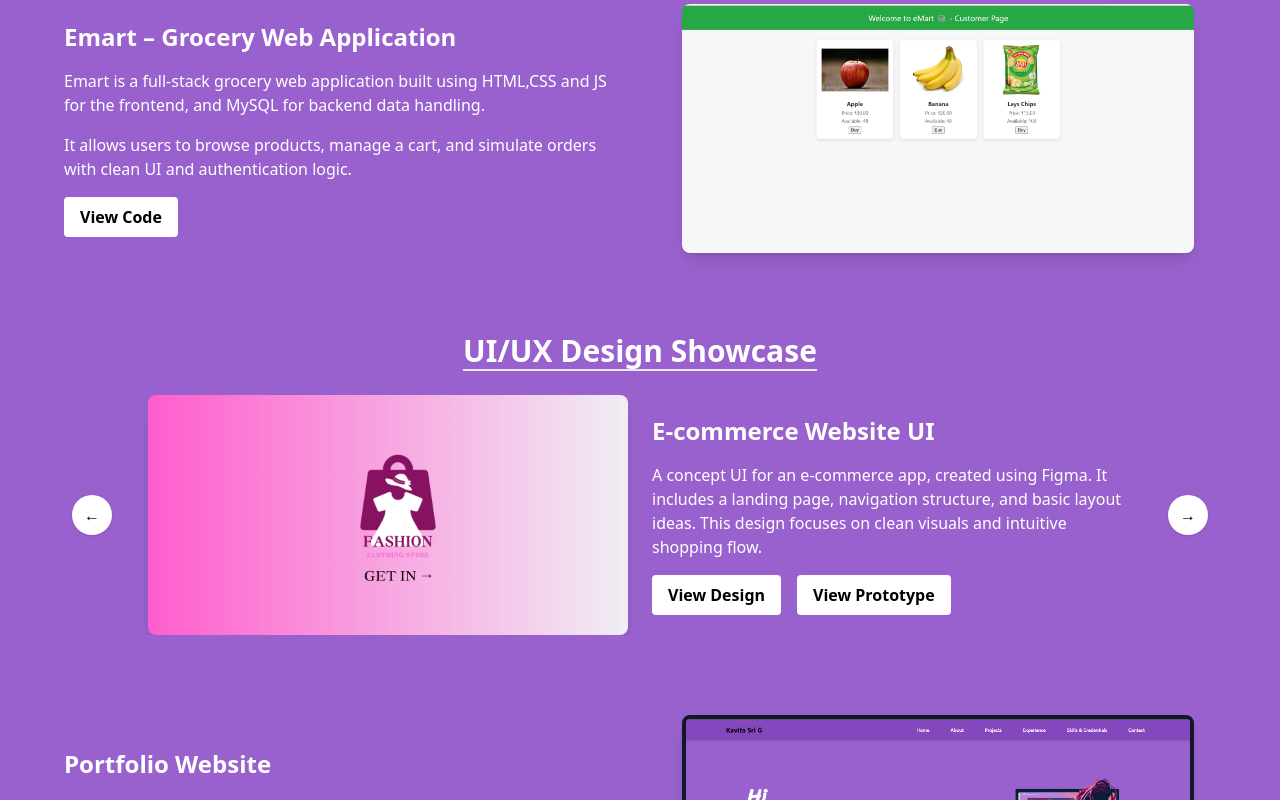
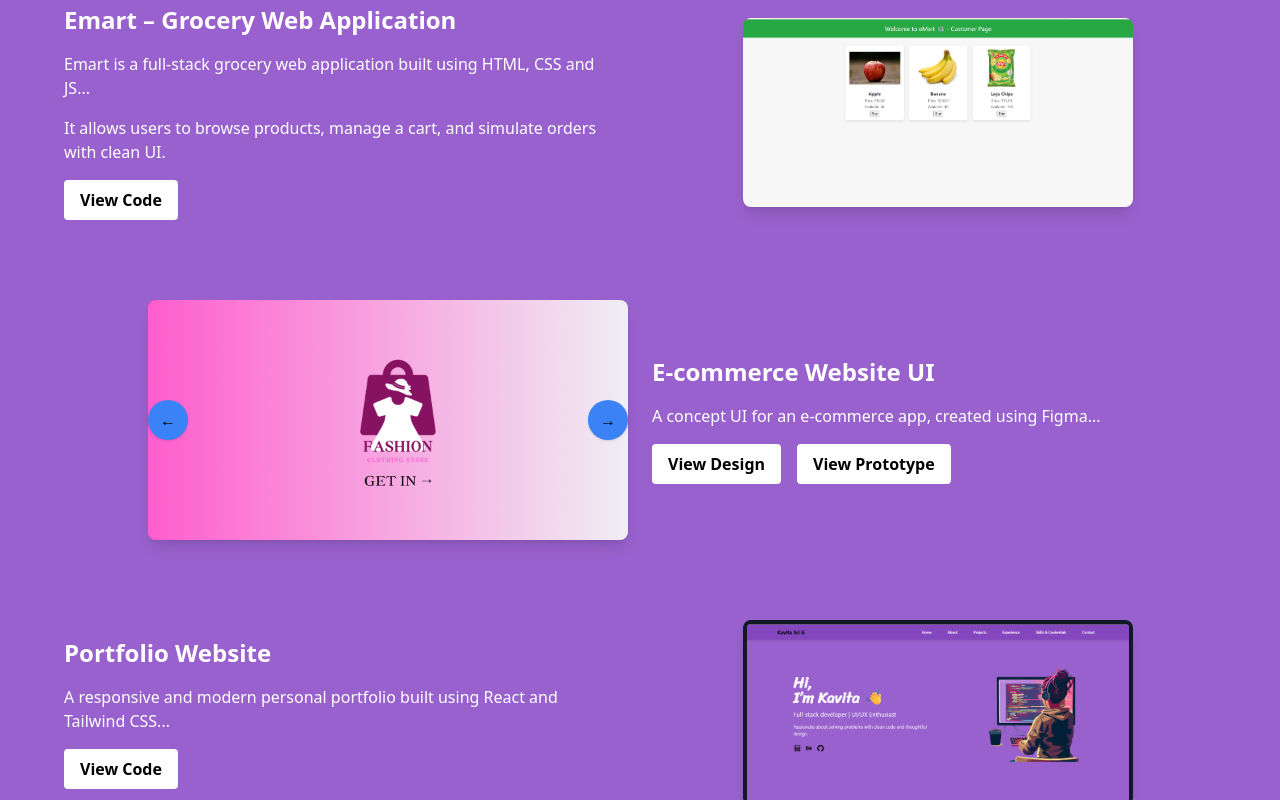
Before and after one commit to KavitaSri06/KavitaSriPortfolio, a React (Create React App) app: page / in a window 1280 px wide. Shown: the part 1600-2400 px from the top of the page. Built offline with nearby package versions, Linux system fonts and the light colour scheme.

Commit message:
Update Projects.js

```diff
--- a/src/components/Projects.js
+++ b/src/components/Projects.js
@@ -1,54 +1,63 @@
-import { useState } from "react";
+import { useState, useEffect } from "react";
 import EmartImg from "../assets/Emart.png";
 import UiDesign1 from "../assets/Ecommerce.png";
 import UiDesign2 from "../assets/connect4.png";
 import UiDesign3 from "../assets/tic-tac-toe.png";
-import PortfolioIMg from "../assets/Protfolio.png"
-import { motion } from "framer-motion";
+import PortfolioIMg from "../assets/Protfolio.png";
+import { motion, useAnimation } from "framer-motion";
+import { useInView } from "react-intersection-observer";
+
+// ✨ Animation Hook
+const useScrollAnimation = () => {
+  const controls = useAnimation();
+  const [ref, inView] = useInView({ threshold: 0.2, triggerOnce: false });
+
+  useEffect(() => {
+    if (inView) {
+      controls.start({ opacity: 1, x: 0, transition: { duration: 0.6 } });
+    } else {
+      controls.start({ opacity: 0, x: 100 });
+    }
+  }, [inView, controls]);
+
+  return [ref, controls];
+};
 
 export default function Projects() {
   const uiuxProjects = [
     {
       image: UiDesign1,
       title: "E-commerce Website UI",
-      description:
-        "A concept UI for an e-commerce app, created using Figma. It includes a landing page, navigation structure, and basic layout ideas. This design focuses on clean visuals and intuitive shopping flow.",
-      designLink:
-        "https://www.figma.com/design/PBk2cf4gjFnR7QHOCQUXkY/Fashion-Store---Ecommerce-Website",
-      prototypeLink:
-        "https://www.figma.com/proto/PBk2cf4gjFnR7QHOCQUXkY/Fashion-Store---Ecommerce-Website?page-id=0%3A1",
+      description: "A concept UI for an e-commerce app, created using Figma...",
+      designLink: "https://www.figma.com/design/PBk2cf4gjFnR7QHOCQUXkY/Fashion-Store---Ecommerce-Website",
+      prototypeLink: "https://www.figma.com/proto/PBk2cf4gjFnR7QHOCQUXkY/Fashion-Store---Ecommerce-Website?page-id=0%3A1",
       hoverMessage: "Clean and minimal layout for an online fashion store.",
     },
     {
       image: UiDesign2,
       title: "Connect4 - Game UI",
-      description:
-        "A UI design prototype for a Connect 4 game. Created in Figma to demonstrate game logic flow and screen transitions. This concept showcases a playful layout for a two-player game interface — not a fully built app.",
-      designLink:
-        "https://www.figma.com/design/XZ3bnotmyYnQ6OkCsLjO82/CONNECT-4",
-      prototypeLink:
-        "https://www.figma.com/proto/XZ3bnotmyYnQ6OkCsLjO82/CONNECT-4?node-id=5-61",
-      hoverMessage:
-        "Fun game interface with player turns and score tracking.",
+      description: "A UI design prototype for a Connect 4 game...",
+      designLink: "https://www.figma.com/design/XZ3bnotmyYnQ6OkCsLjO82/CONNECT-4",
+      prototypeLink: "https://www.figma.com/proto/XZ3bnotmyYnQ6OkCsLjO82/CONNECT-4?node-id=5-61",
+      hoverMessage: "Fun game interface with player turns and score tracking.",
     },
     {
       image: UiDesign3,
       title: "Tic-Tac-Toe Game UI",
-      description:
-        "A simple mobile app UI concept for Tic Tac Toe, designed in Figma. Focused on minimal grid layout and quick interaction flow. Intended as a design case study and portfolio-ready UI idea.",
-      designLink:
-        "https://www.figma.com/design/x8MIyQfdEzIsdPePl0Ptkw/TIC-TAC-TOE",
-      prototypeLink:
-        "https://www.figma.com/proto/x8MIyQfdEzIsdPePl0Ptkw/TIC-TAC-TOE?node-id=2-274",
-      hoverMessage:
-        "Minimalist mobile UI for a fast-paced game experience.",
+      description: "A simple mobile app UI concept for Tic Tac Toe...",
+      designLink: "https://www.figma.com/design/x8MIyQfdEzIsdPePl0Ptkw/TIC-TAC-TOE",
+      prototypeLink: "https://www.figma.com/proto/x8MIyQfdEzIsdPePl0Ptkw/TIC-TAC-TOE?node-id=2-274",
+      hoverMessage: "Minimalist mobile UI for a fast-paced game experience.",
     },
   ];
 
   const [current, setCurrent] = useState(0);
   const handleNext = () => setCurrent((prev) => (prev + 1) % uiuxProjects.length);
-  const handlePrev = () =>
-    setCurrent((prev) => (prev === 0 ? uiuxProjects.length - 1 : prev - 1));
+  const handlePrev = () => setCurrent((prev) => (prev === 0 ? uiuxProjects.length - 1 : prev - 1));
+
+  const [ref1, controls1] = useScrollAnimation(); // Emart
+  const [ref2, controls2] = useScrollAnimation(); // UI/UX
+  const [ref3, controls3] = useScrollAnimation(); // Portfolio
 
   return (
     <section id="projects" className="bg-secondary text-white px-6 py-16">
@@ -62,12 +71,8 @@ export default function Projects() {
         <div className="flex flex-col md:flex-row items-center gap-10">
           <div className="md:w-1/2 text-center md:text-left space-y-4">
             <h2 className="text-2xl font-semibold">Emart – Grocery Web Application</h2>
-            <p>
-              Emart is a full-stack grocery web application built using HTML,CSS and JS for the frontend, and MySQL for backend data handling.
-            </p>
-            <p>
-              It allows users to browse products, manage a cart, and simulate orders with clean UI and authentication logic.
-            </p>
+            <p>Emart is a full-stack grocery web application built using HTML, CSS and JS...</p>
+            <p>It allows users to browse products, manage a cart, and simulate orders with clean UI.</p>
             <a
               href="https://github.com/KavitaSri06/emart-grocery"
               target="_blank"
@@ -77,59 +82,64 @@ export default function Projects() {
               View Code
             </a>
           </div>
+
           <motion.div
+            ref={ref1}
+            animate={controls1}
             initial={{ opacity: 0, x: 300 }}
-            whileInView={{ opacity: 1, x: 0 }}
-            viewport={{ once: false, amount: 0.5 }}
-            transition={{ duration: 0.8, ease: "easeIn" }}
             className="md:w-1/2 flex justify-center"
           >
             <img
               src={EmartImg}
               alt="Emart Project"
-              className="w-full max-w-xs sm:max-w-sm md:max-w-md lg:max-w-lg h-auto object-cover rounded-lg shadow-lg"
+              className="w-[90%] sm:w-[80%] md:w-[60%] lg:w-[80%] xl:w-[70%] h-auto object-contain rounded-lg shadow-lg"
             />
           </motion.div>
         </div>
 
         {/* UI/UX Design Showcase */}
-        <div className="w-full text-center space-y-6">
-          <h2 className="text-3xl font-semibold border-b-2 w-fit mx-auto">
-            UI/UX Design Showcase
-          </h2>
-
-          <div className="relative flex overflow-hidden  items-center justify-center w-full mt-6">
+        <div className="w-full mt-6">
+  <div className="flex flex-col md:flex-row items-center gap-6 max-w-5xl mx-auto px-5">
+    {/* Image with buttons */}
+    <div className="relative md:w-1/2 flex justify-center items-center">
       <button
         onClick={handlePrev}
-  className="absolute left-2 top-1/2 transform -translate-y-1/2 bg-white text-black px-3 py-2 rounded-full shadow hover:bg-gray-300 z-10"
+        className="absolute left-0 top-1/2 transform -translate-y-1/2 bg-blue-500 text-black px-3 py-2 rounded-full shadow hover:bg-gray-300 z-10"
       >
         &#8592;
       </button>
 
-            <div className="flex flex-col md:flex-row items-center gap-6 max-w-5xl mx-auto px-5 group">
-              {/* Image */}
       <motion.div
-                initial={{ opacity: 0, x: -300 }}
-                whileInView={{ opacity: 1, x: 0 }}
-                viewport={{ once: false, amount: 0.5 }}
-                transition={{ duration: 0.8, ease: "easeIn" }}
-                className="md:w-1/2 relative"
+        ref={ref2}
+        animate={controls2}
+        initial={{ opacity: 0, x: 300 }}
+        className="w-full max-w-[600px]"
       >
+        <div className="relative group w-full">
           <img
             src={uiuxProjects[current].image}
             alt={uiuxProjects[current].title}
-                  className="rounded-lg shadow-lg w-full h-auto object-cover"
+            className="w-full h-auto object-cover rounded-lg shadow-lg"
           />
-                <div className="absolute inset-0 bg-black bg-opacity-60 opacity-0 group-hover:opacity-100 flex justify-center items-center text-center px-4 transition duration-300">
-                  <p className="text-sm">{uiuxProjects[current].hoverMessage}</p>
+          <div className="absolute inset-0 bg-black bg-opacity-60 opacity-0 group-hover:opacity-100 flex justify-center items-center text-center px-4 transition duration-300 rounded-lg">
+            <p className="text-sm text-white">
+              {uiuxProjects[current].hoverMessage}
+            </p>
+          </div>
         </div>
       </motion.div>
 
+      <button
+        onClick={handleNext}
+        className="absolute right-0 top-1/2 transform -translate-y-1/2 bg-blue-500 text-black px-3 py-2 rounded-full shadow hover:bg-gray-300 z-10"
+      >
+        &#8594;
+      </button>
+    </div>
+
     {/* Text */}
-              <div className="md:w-1/2 text-center md:text-left space-y-4">
-                <h3 className="text-2xl font-semibold">
-                  {uiuxProjects[current].title}
-                </h3>
+    <div className="md:w-1/2 text-center md:text-left space-y-4 mt-6 md:mt-0">
+      <h3 className="text-2xl font-semibold">{uiuxProjects[current].title}</h3>
       <p>{uiuxProjects[current].description}</p>
       <div className="flex flex-col sm:flex-row gap-4 justify-center md:justify-start">
         <a
@@ -151,24 +161,14 @@ export default function Projects() {
       </div>
     </div>
   </div>
+</div>
 
-           <button
-  onClick={handleNext}
-  className="absolute right-2 top-1/2 transform -translate-y-1/2 bg-white text-black px-3 py-2 rounded-full shadow hover:bg-gray-300 z-10"
->
-  &#8594;
-</button>
-          </div>
-        </div>
 
         {/* Portfolio Website */}
         <div className="flex flex-col md:flex-row items-center gap-10">
           <div className="md:w-1/2 text-center md:text-left space-y-4">
             <h2 className="text-2xl font-semibold">Portfolio Website</h2>
-            <p>
-              A responsive and modern personal portfolio built using React and Tailwind CSS.
-              It features smooth scrolling, animated transitions, component-based structure, and mobile-friendly layout.
-            </p>
+            <p>A responsive and modern personal portfolio built using React and Tailwind CSS...</p>
             <a
               href="https://github.com/your-username/portfolio"
               target="_blank"
@@ -178,17 +178,17 @@ export default function Projects() {
               View Code
             </a>
           </div>
+
           <motion.div
+            ref={ref3}
+            animate={controls3}
             initial={{ opacity: 0, x: 300 }}
-            whileInView={{ opacity: 1, x: 0 }}
-            viewport={{ once:false, amount: 0.5 }}
-            transition={{ duration: 0.8, ease: "easeIn" }}
             className="md:w-1/2 flex justify-center"
           >
             <img
               src={PortfolioIMg}
               alt="Portfolio Website"
-              className="w-full max-w-xs sm:max-w-sm md:max-w-md lg:max-w-lg h-auto object-cover rounded-lg shadow-lg border-4 border-gray-900"
+              className="w-[90%] sm:w-[80%] md:w-[60%] lg:w-[80%] xl:w-[70%] h-auto object-contain rounded-lg shadow-lg border-4 border-gray-900"
             />
           </motion.div>
         </div>
```
Lines whose indentation alone changed are shown as unchanged.
